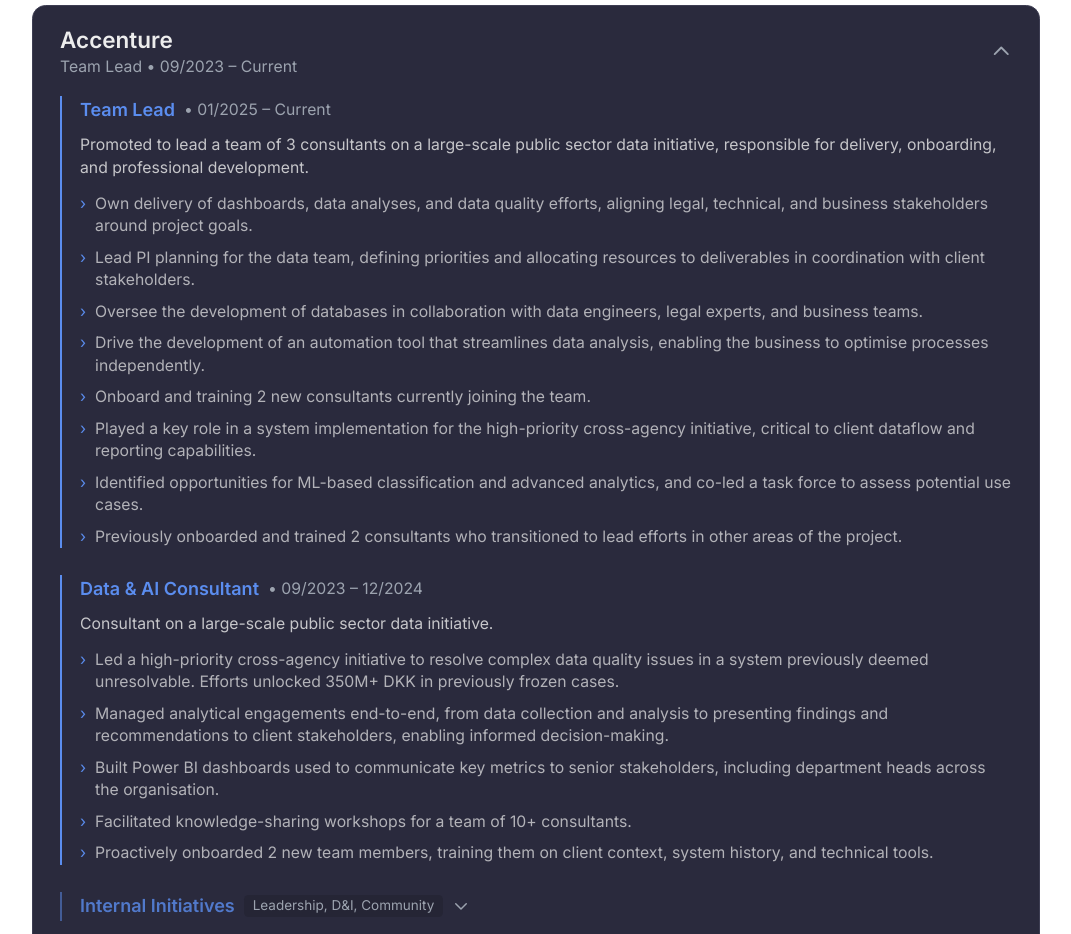
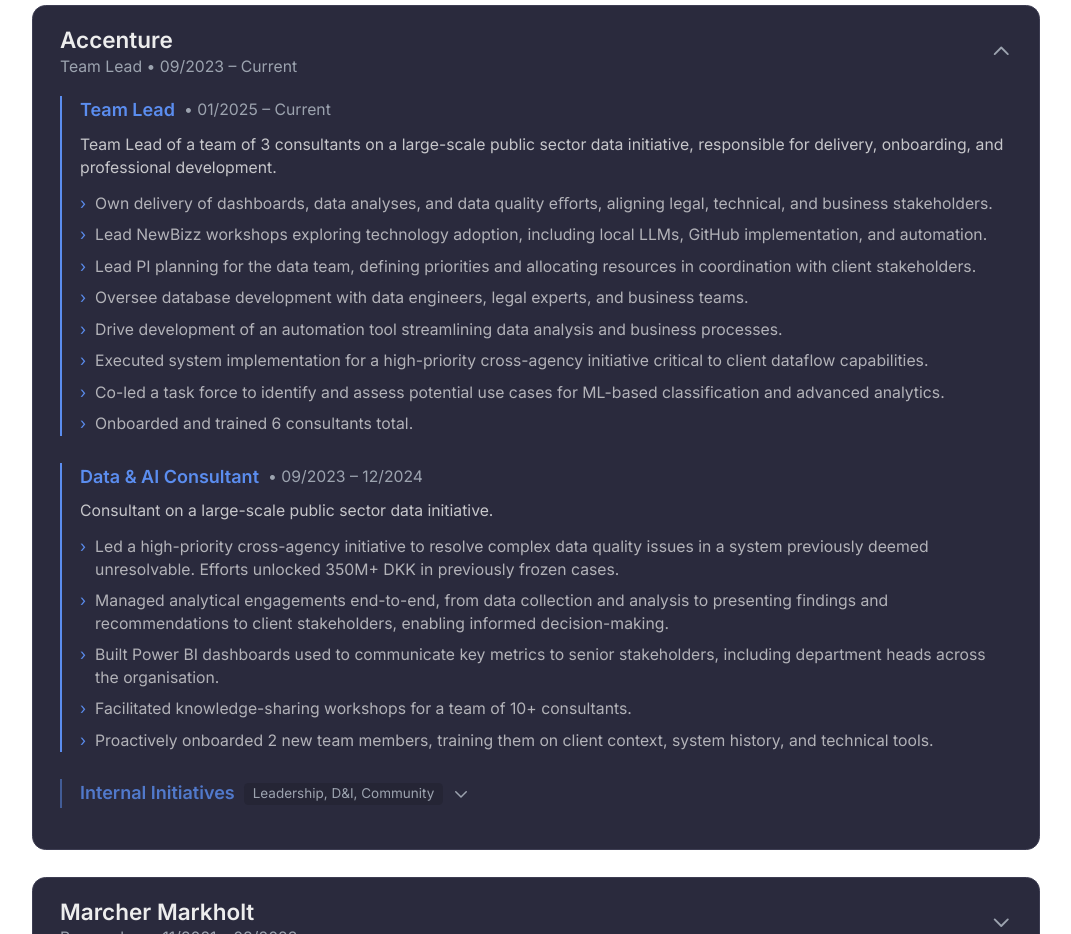
Before and after one commit to levkurtis/leventkurtis-cv-website, a Next.js app: page / in a window 1280 px wide. Shown: the part 1600-2534 px from the top of the page, without its empty margins (104-1175 px from the left). Built offline with nearby package versions, Linux system fonts and the light colour scheme.

Commit message:
Refine job descriptions and achievements in Experience.tsx
Updated job descriptions and achievements for the Team Lead role, enhancing clarity and detail. Revised internal initiatives to improve readability.

```diff
--- a/components/Experience.tsx
+++ b/components/Experience.tsx
@@ -23,16 +23,16 @@
       {
         title: 'Team Lead',
         period: '01/2025 – Current',
-        description: 'Promoted to lead a team of 3 consultants on a large-scale public sector data initiative, responsible for delivery, onboarding, and professional development.',
+        description: 'Team Lead of a team of 3 consultants on a large-scale public sector data initiative, responsible for delivery, onboarding, and professional development.',
         achievements: [
-          'Own delivery of dashboards, data analyses, and data quality efforts, aligning legal, technical, and business stakeholders around project goals.',
-          'Lead PI planning for the data team, defining priorities and allocating resources to deliverables in coordination with client stakeholders.',
-          'Oversee the development of databases in collaboration with data engineers, legal experts, and business teams.',
-          'Drive the development of an automation tool that streamlines data analysis, enabling the business to optimise processes independently.',
-          'Onboard and training 2 new consultants currently joining the team.',
-          'Played a key role in a system implementation for the high-priority cross-agency initiative, critical to client dataflow and reporting capabilities.',
-          'Identified opportunities for ML-based classification and advanced analytics, and co-led a task force to assess potential use cases.',
-          'Previously onboarded and trained 2 consultants who transitioned to lead efforts in other areas of the project.',
+          'Own delivery of dashboards, data analyses, and data quality eﬀorts, aligning legal, technical, and business stakeholders.',
+          'Lead NewBizz workshops exploring technology adoption, including local LLMs, GitHub implementation, and automation.',
+          'Lead PI planning for the data team, defining priorities and allocating resources in coordination with client stakeholders.',
+          'Oversee database development with data engineers, legal experts, and business teams.',
+          'Drive development of an automation tool streamlining data analysis and business processes.',
+          'Executed system implementation for a high-priority cross-agency initiative critical to client dataflow capabilities.',
+          'Co-led a task force to identify and assess potential use cases for ML-based classification and advanced analytics.',
+          'Onboarded and trained 6 consultants total.',
         ],
       },
       {
@@ -49,12 +49,10 @@
       },
     ],
     internalInitiatives: [
-      'Founded and lead Accenture\'s partnership with Multicultural Students of CBS, a student organisation at Copenhagen Business School. Manage a team of 6 to drive employer branding, D&I, and talent attraction.',
-      'Organised 4 networking events (30–40+ attendees each) and a case competition (25+ participants) through the partnership.',
+      'Founded and lead Accenture\'s partnership with the student organisation Multicultural Students of CBS. Manage a team of 6 to drive employer branding, D&I, and talent attraction.',
+      'Organised 4 networking events (30–40+ attendees each) and a case competition (25+ participants).',
       'Co-lead monthly department community meetings, facilitating industry talks, knowledge sharing, and training sessions.',
-      'Supported end-to-end recruitment for the Tech Talent Program, including CV screening, candidate assessment, and providing hiring recommendations to recruiters.',
-      'Recruited Accenture consultants to participate in a cross-company hackathon in collaboration with DTU.',
-      'Completed Accenture\'s Tech Talent Program, a two-year graduate development program focused on technical consulting skills and professional growth.',
+      'Supported recruitment efforts for the Tech Talent Program',
     ],
   },
   {
```
